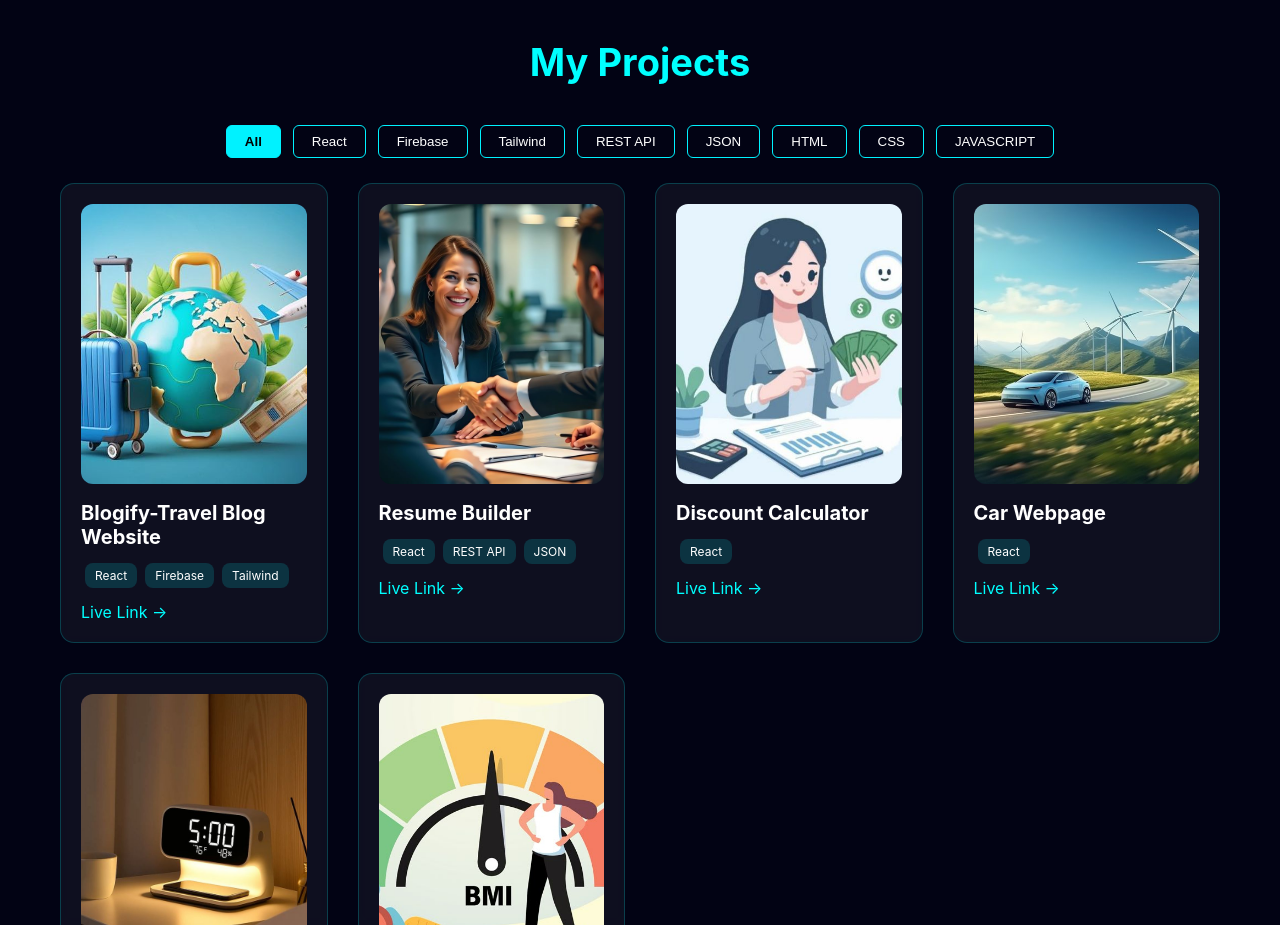
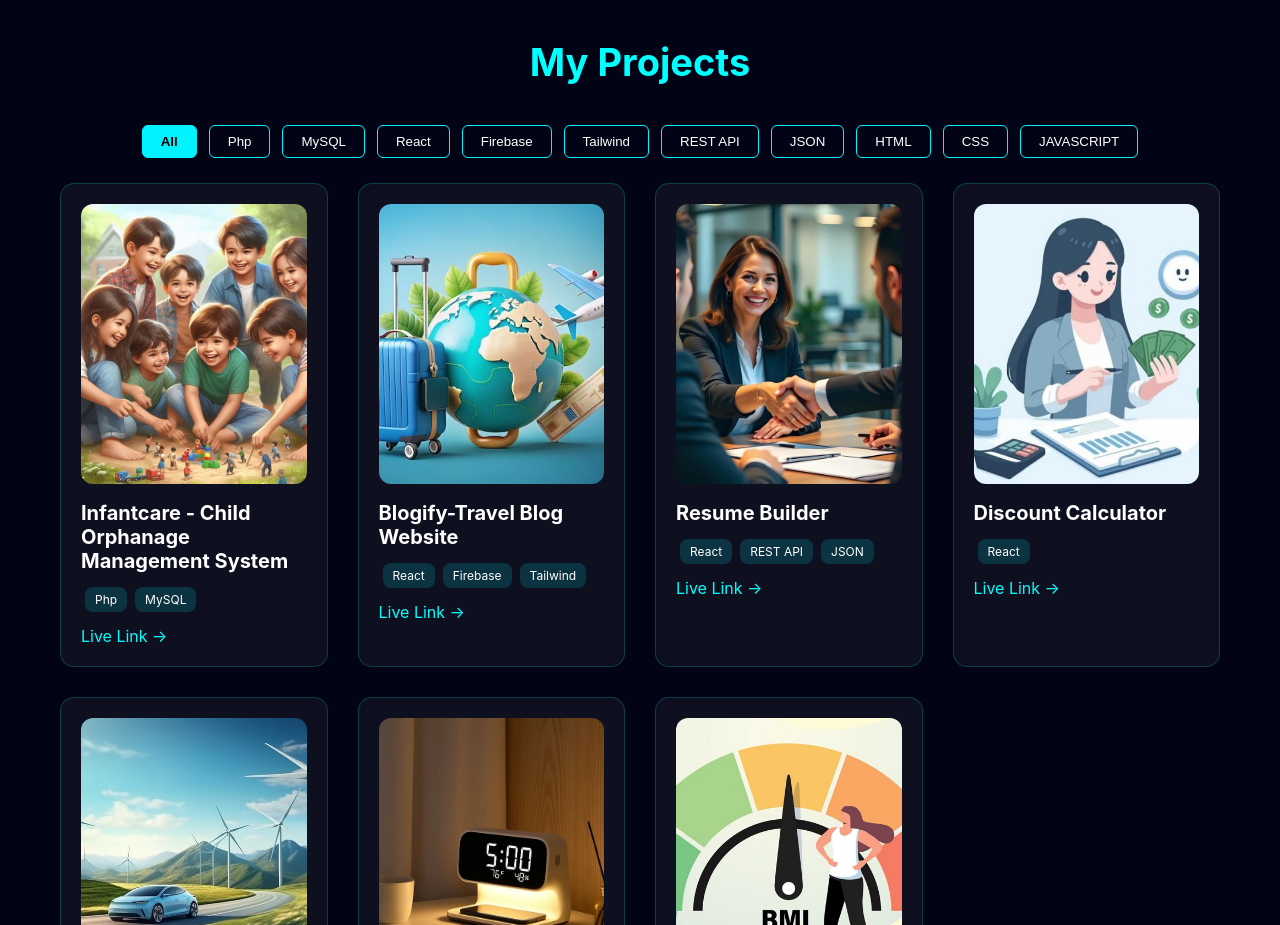
Before and after one commit to amiljoseph03/My-Portfolio, a React (Vite) app: page / in a window 1280 px wide. Shown: the part 3120-4045 px from the top of the page. Built offline with nearby package versions, Linux system fonts and the light colour scheme.

Commit message:
project added

```diff
--- a/src/components/Projects.jsx
+++ b/src/components/Projects.jsx
@@ -4,12 +4,20 @@ import project2 from '../assets/project2.jpg';
 import project3 from '../assets/project3.jpg';
 import project4 from '../assets/project4.jpg';
 import project5 from '../assets/project5.jpg';
+import infantcare from '../assets/infantcare.jpg';
 // import weather from '../assets/weather.jpg';
 import bmi from '../assets/bmi.jpg';
 import '../Projects.css';
 
 export default function Projects() {
   const projects = [
+    {
+      title: 'Infantcare - Child Orphanage Management System',
+      image: infantcare,
+      tech: ['Php', 'MySQL'],
+      // live: 'https://blog-website-two-sigma.vercel.app/',
+      desc: 'Child Orphanage Management System  for managing all activities of an orphanage It can make online payments, donations, applications, sponsor items by QR code etc. • Modules: Orphanage, Sponsor, Volunteer, Donation • Features Implemented:  Razorpay (payment integration),User authentication, QR Code, Mail, Chatbot ',
+    },
     {
       title: 'Blogify-Travel Blog Website',
       image: project1,
```
Also changed, not shown: src/assets/infantcare.jpg (added).
